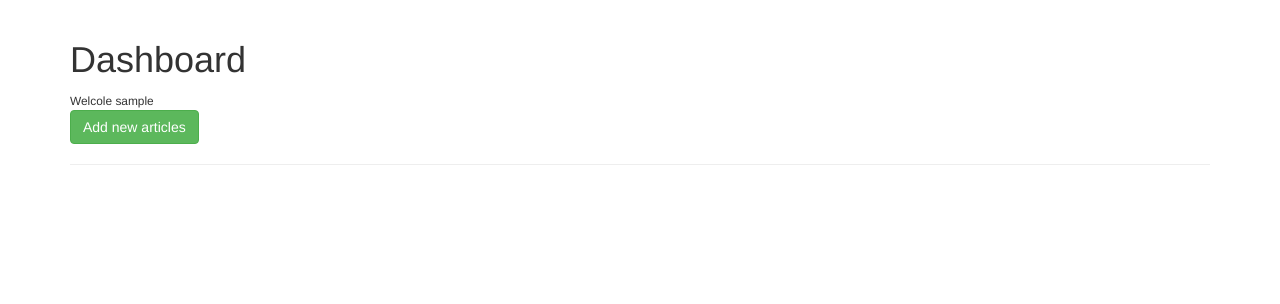
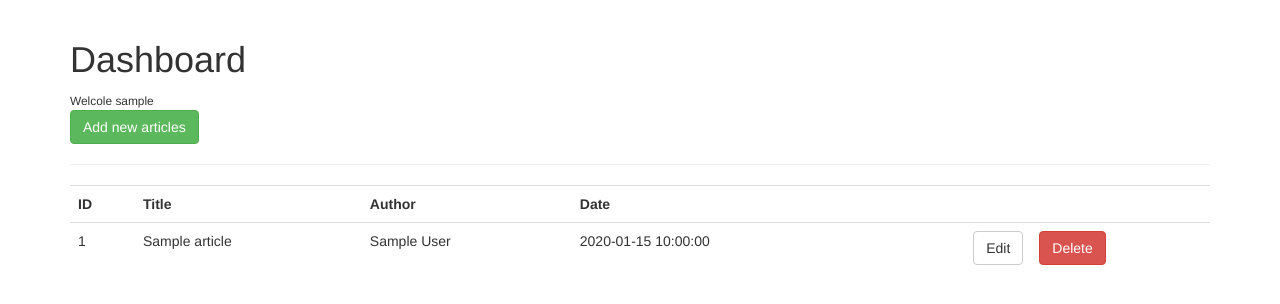
Before and after one commit to m0shiurX/pyflaskapp, a Flask app: page /dashboard in a window 1280 px wide. Shown: the part 52-356 px from the top of the page. Run offline with Flask 2, Linux system fonts and the light colour scheme; the visitor is signed in with stand-in values (Sample User, id 1); tables that the repository leaves empty or names only in its code hold one stand-in row (values such as "Sample post"); some libraries are stand-ins or nearby versions.

Commit message:
Fetching articles in dashboard and articles pages

```diff
--- a/app.py
+++ b/app.py
@@ -41,17 +41,25 @@ def is_logged_in(f):
 
 
 @app.route('/about')
-@is_logged_in
 def about():
     return render_template('about.html')
 
 @app.route('/articles')
-@is_logged_in
 def articles():
-    return render_template('articles.html', articles = Articles)
+    # Create cursor
+    cur = mysql.connection.cursor()
+    # Execute
+    result = cur.execute("SELECT * FROM articles")
+    articles = cur.fetchall()
+
+    if result > 0:
+        return render_template('articles.html', articles = articles)
+    else:
+        msg = 'No articles found !'
+        return render_template('articles.html', mas = msg)
+
 
 @app.route('/articles/<string:id>/')
-@is_logged_in
 def article(id):
     return render_template('article.html', id=id)
 
@@ -135,7 +143,17 @@ def logout():
 @app.route('/dashboard')
 @is_logged_in
 def dashboard():
-    return render_template('dashboard.html')
+    # Create cursor
+    cur = mysql.connection.cursor()
+    # Execute
+    result = cur.execute("SELECT * FROM articles")
+    articles = cur.fetchall()
+
+    if result > 0:
+        return render_template('dashboard.html', articles = articles)
+    else:
+        msg = 'No articles found !'
+        return render_template('dashboard.html', mas = msg)
 
 
 # Article form class
--- a/templates/dashboard.html
+++ b/templates/dashboard.html
@@ -5,4 +5,26 @@
     <a href="/add_article" class="btn btn-success">Add new articles</a>
     <hr>
 
+    <table class="table table-stripped">
+        <tr>
+            <th>ID</th>
+            <th>Title</th>
+            <th>Author</th>
+            <th>Date</th>
+            <th></th>
+            <th></th>
+        </tr>
+        {% for article in articles %}
+            <tr>
+                <td>{{article.id}}</td>
+                <td>{{article.title}}</td>
+                <td>{{article.author}}</td>
+                <td>{{article.create_date}}</td>
+                <td><a href="edit_article/{{article.id}}" class="btn btn-default pull-right">Edit</a></td>
+                <td><a href="#" class="btn btn-danger">Delete</a></td>
+            </tr>
+        {% endfor %}
+
+    </table>
+
 {% endblock %}
```
